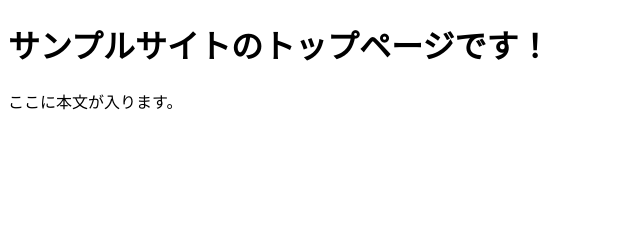
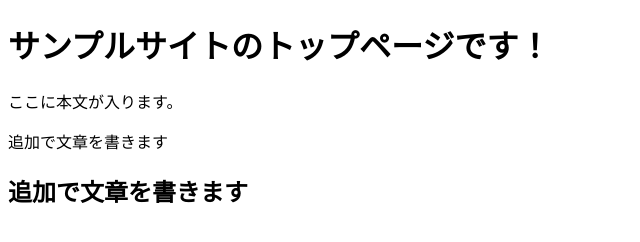
Before and after one commit to 14-y1-morita/GitTest, a plain HTML site: page index.html in a window 1280 px wide. Shown: the whole page, without its empty margins (0-640 px from the left). Drawn offline with Linux system fonts and the light colour scheme.

Commit message:
index.htmlを更新

```diff
--- a/index.html
+++ b/index.html
@@ -9,5 +9,7 @@
 <body>
     <h1>サンプルサイトのトップページです！</h1>
     <p>ここに本文が入ります。</p>
+    <p>追加で文章を書きます</p>
+    <h2>追加で文章を書きます</h2>
 </body>
 </html>
```
